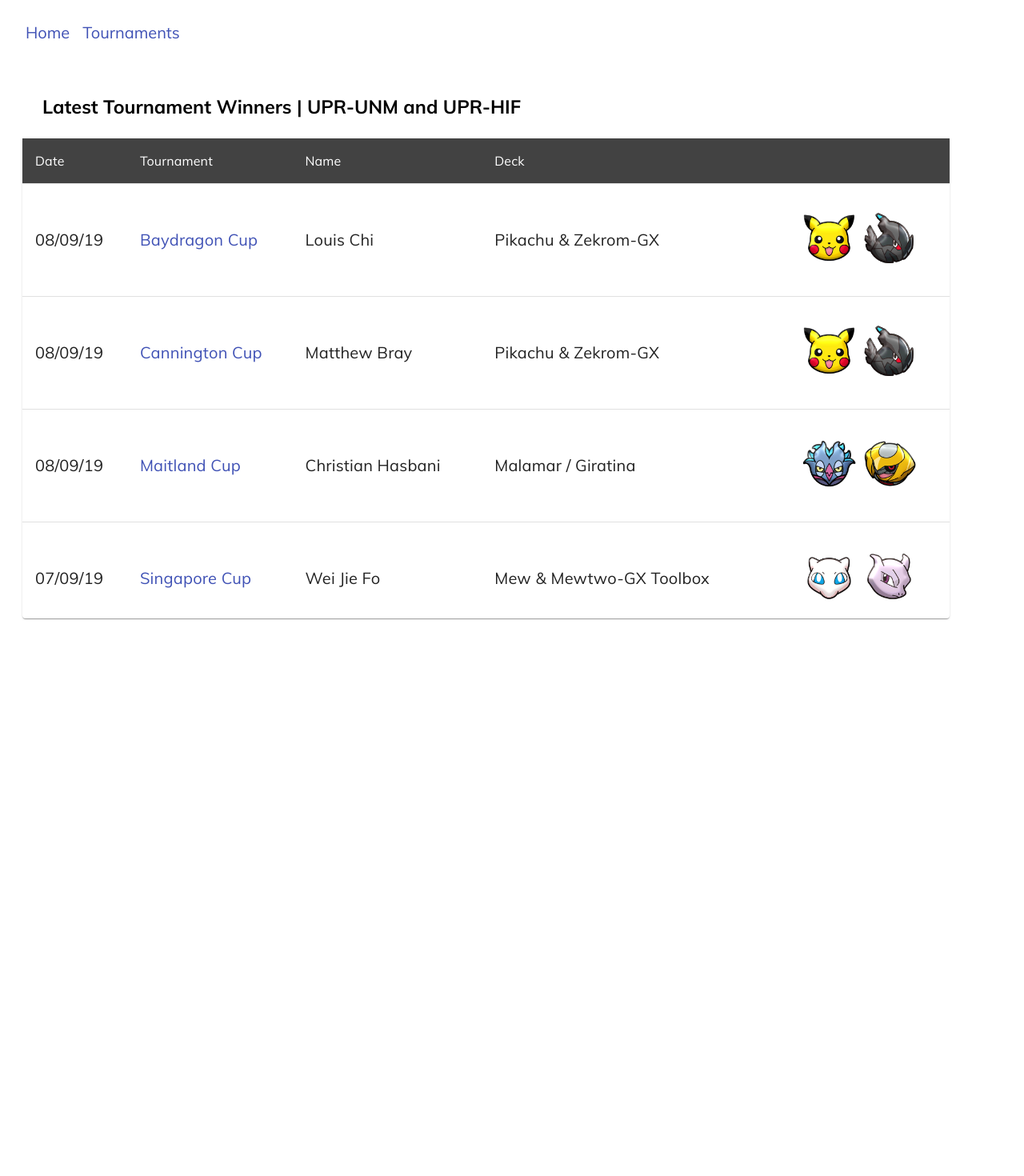
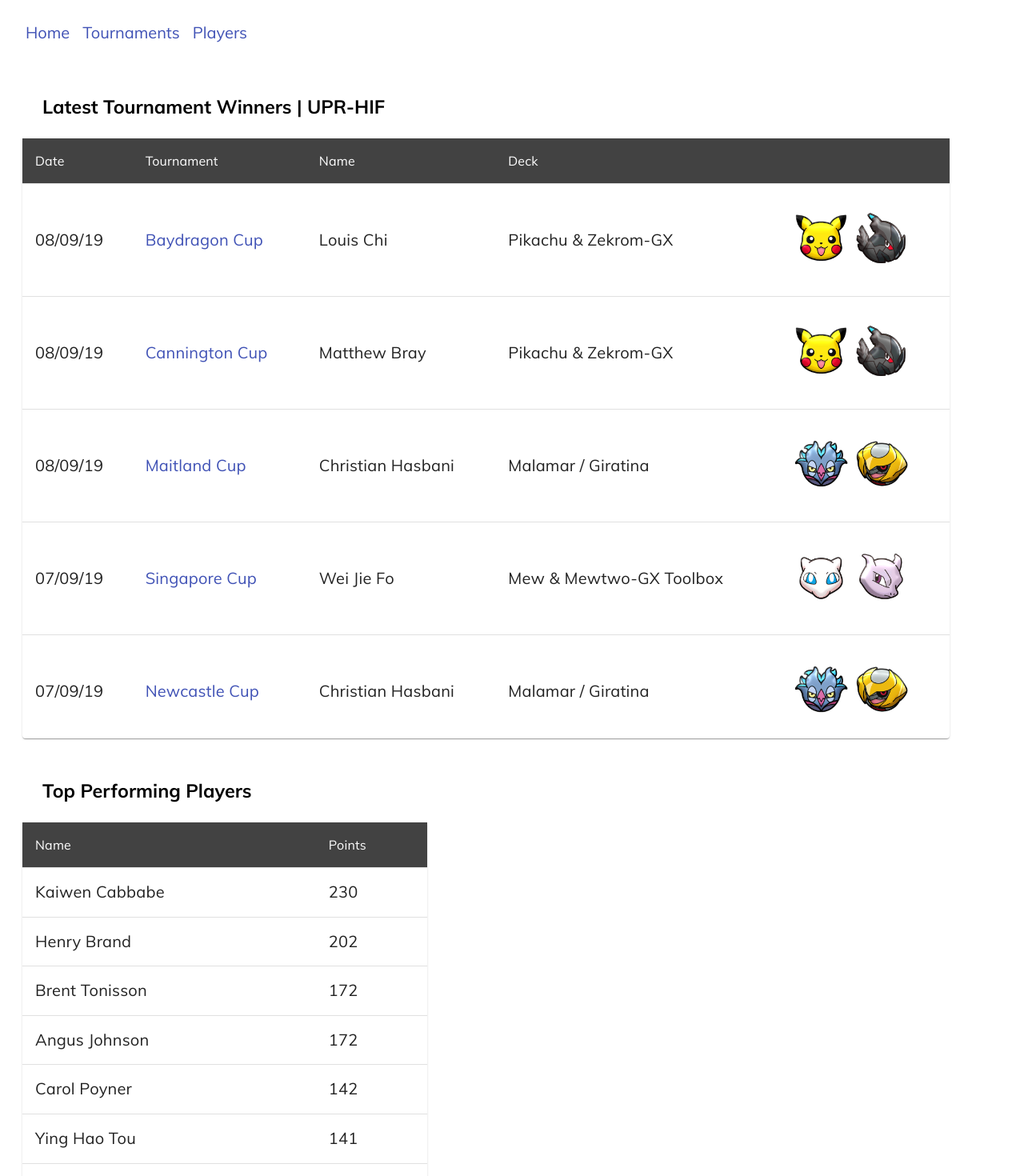
Before and after one commit to LiberoHS/champions-festival-old, a React (Create React App) app: page / in a window 1280 px wide. Shown: the top 1470 px of the page at 80% size. Before the commit the page ends 821 px from the top, so only its background shows below. Built offline with nearby package versions, Linux system fonts and the light colour scheme; no server answers.

Commit message:
v3.1 Player lists added

```diff
--- a/src/App.js
+++ b/src/App.js
@@ -4,10 +4,10 @@
 import React from 'react';
 import ArrowBackIosIcon from '@material-ui/icons/ArrowBackIos';
 import { Grid, Link, Switch, FormControlLabel, IconButton } from '@material-ui/core';
-import { HomeMenu, PlayerInfo, SearchBar, TournamentInfo, TournamentList } from './components';
+import { HomeMenu, PlayerInfo, PlayerList, SearchBar, TournamentInfo, TournamentList } from './components';
 import decks from './data/decks.js';
 import tournamentList from './data/tournaments.js';
-import players from './data/players.js';
+import playerList from './data/players.js';
 
 const buttonStyle = {
     height: '25px',
@@ -50,30 +50,38 @@ class App extends React.Component {
     state = {
         tournamentList: tournamentList,
         decks: decks,
-        players: players,
+        playerList: playerList,
         currentTournament: null,
         currentPlayer: null,
         show: 'home',
         data: null,
-        checkedChallenge: false
+        checkedChallenge: false,
+        checkedPoints: false,
+        tracker: 0
     }
 
     // Changed states
     backButton = () => {
-        var filteredList = tournamentList.filter((tournament, key) => {
+        var filteredTournaments = tournamentList.filter((tournament, key) => {
             return (tournament.type !== 'League Challenge');
         });
 
-        if (this.state.show === 'list') {
+        if (this.state.show === 'tournamentList' || this.state.show === 'playerList') {
             this.setState({ show: 'home', currentTournament: null })
         } else if (this.state.show === 'tournament') {
             if (this.state.checkedChallenge === true) {
-                this.setState({ show: 'list', currentTournament: null, tournamentList: filteredList });
+                this.setState({ show: 'tournamentList', currentTournament: null, tournamentList: filteredTournaments });
             } else {
-                this.setState({ show: 'list', currentTournament: null, tournamentList: tournamentList });
+                this.setState({ show: 'tournamentList', currentTournament: null, tournamentList: tournamentList });
             }
         } else if (this.state.show === 'player') {
+            if (this.state.tracker === 1) {
                 this.setState({ show: 'tournament', currentPlayer: null })
+            } else if (this.state.tracker === 2) {
+                this.setState({ show: 'playerList', currentPlayer: null })
+            } else {
+                this.setState({ show: 'home', currentPlayer: null })
+            }
         }
     }
 
@@ -82,7 +90,12 @@ class App extends React.Component {
     }
 
     setCurrentPlayer = (player) => {
-        this.setState({ currentPlayer: players[players.findIndex(x => x.name === player.name)], show: 'player' });
+        this.setState({ currentPlayer: playerList[playerList.findIndex(x => x.name === player.name)], show: 'player' });
+        if (this.state.show === 'tournament') {
+            this.setState({ tracker: 1 });
+        } else if (this.state.show === 'playerList') {
+            this.setState({ tracker: 2 });
+        }
     }
 
     homePage = () => {
@@ -90,26 +103,32 @@ class App extends React.Component {
     }
 
     tournamentList = () => {
-        var filteredList = tournamentList.filter((tournament, key) => {
+        var filteredTournaments = tournamentList.filter((tournament, key) => {
             return (tournament.type !== 'League Challenge');
         });
 
         if (this.state.checkedChallenge === true) {
-            this.setState({ show: 'list', currentTournament: null, tournamentList: filteredList });
+            this.setState({ show: 'tournamentList', currentTournament: null, tournamentList: filteredTournaments });
         } else {
-            this.setState({ show: 'list', currentTournament: null, tournamentList: tournamentList });
+            this.setState({ show: 'tournamentList', currentTournament: null, tournamentList: tournamentList });
         }
+    }
+
+    playerList = () => {
+        this.setState({ show: 'playerList', currentPlayer: null, playerList: playerList });
     }
 
     // Filter for search bar (WIP for refactoring)
     handleChange = async (searchTerm) => {
         var searchedList;
-        var filteredList = tournamentList.filter((tournament, key) => {
+        var searchedPlayers;
+        var filteredTournaments = tournamentList.filter((tournament, key) => {
             return (tournament.type !== 'League Challenge');
         });
 
+        if (this.state.show === 'tournamentList') {
             if (this.state.checkedChallenge === true) {
-            searchedList = filteredList.filter((tournament, key) => {
+                searchedList = filteredTournaments.filter((tournament, key) => {
                     if(tournament.name.toLowerCase().search(searchTerm.toLowerCase()) === 0) {
                         return tournament;
                     }
@@ -117,7 +136,7 @@ class App extends React.Component {
                     return 0;
                 });
 
-            this.setState({ show: 'list', currentTournament: null, tournamentList: filteredList });
+                this.setState({ show: 'tournamentList', currentTournament: null, tournamentList: filteredTournaments });
             } else {
                 searchedList = tournamentList.filter((tournament, key) => {
                     if(tournament.name.toLowerCase().search(searchTerm.toLowerCase()) === 0) {
@@ -126,28 +145,56 @@ class App extends React.Component {
 
                     return 0;
                 });
-
-            this.setState({ show: 'list', currentTournament: null, tournamentList: tournamentList });
             }
 
-        this.setState({ show: 'list', currentTournament: null, tournamentList: searchedList });
+            this.setState({ show: 'tournamentList', currentTournament: null, tournamentList: searchedList });
+        } else if (this.state.show === 'playerList') {
+            searchedPlayers = playerList.filter((player, key) => {
+                if(player.name.toLowerCase().search(searchTerm.toLowerCase()) === 0) {
+                    return player;
+                }
+
+                return 0;
+            });
+
+            this.setState({ show: 'playerList', currentPlayer: null, playerList: searchedPlayers });
+        }
     }
 
     // Filter out League Challenges (WIP for refactoring)
     filterChallenges = () => {
-        var filteredList = tournamentList.filter((tournament, key) => {
+        var filteredTournaments = tournamentList.filter((tournament, key) => {
             return (tournament.type !== 'League Challenge');
         });
 
         if (this.state.checkedChallenge === true) {
-            this.setState({ show: 'list', currentTournament: null, tournamentList: tournamentList, checkedChallenge: false });
+            this.setState({ show: 'tournamentList', currentTournament: null, tournamentList: tournamentList, checkedChallenge: false });
         } else {
-            this.setState({ show: 'list', currentTournament: null, tournamentList: filteredList, checkedChallenge: true });
+            this.setState({ show: 'tournamentList', currentTournament: null, tournamentList: filteredTournaments, checkedChallenge: true });
+        }
+    }
+
+    sortPoint = () => {
+        if (this.state.checkedPoints === true) {
+            playerList.sort(function (a, b) {
+                return a.name.localeCompare(b.name);
+            });
+
+            this.setState({ playerList: playerList, checkedPoints: false });
+        } else if (this.state.checkedPoints === false) {
+            playerList.sort(function (a, b) {
+                return b.points - a.points;
+            });
+
+            this.setState({ playerList: playerList, checkedPoints: true });
         }
     }
 
     // EXPRESS BACKEND
     componentDidMount() {
+        playerList.sort(function (a, b) {
+            return a.name.localeCompare(b.name);
+        });
         // Call our fetch function below once the component mounts
         this.callBackendAPI()
         .then(res => this.setState({ data: res.express }))
@@ -166,7 +213,8 @@ class App extends React.Component {
     };
 
     render () {
-        const { tournamentList, currentTournament, currentPlayer, decks, show, checkedChallenge } = this.state;
+        const { tournamentList, currentTournament, playerList, currentPlayer,
+        decks, show, checkedChallenge, checkedPoints } = this.state;
 
         return (
             <Grid>
@@ -180,6 +228,7 @@ class App extends React.Component {
                                 <ul>
                                 <li><Link style={{cursor: 'pointer'}} onClick={this.homePage}>Home</Link></li>
                                 <li><Link style={{cursor: 'pointer'}} onClick={this.tournamentList}>Tournaments</Link></li>
+                                <li><Link style={{cursor: 'pointer'}} onClick={this.playerList}>Players</Link></li>
                                 {/* <li>Coming Soon in v4!</li> */}
                                 </ul>
                             </div>
@@ -191,17 +240,26 @@ class App extends React.Component {
                     {show === 'home' && <HomeMenu
                     setCurrentTournament={this.setCurrentTournament}
                     tournaments={tournamentList}
-                    decks={decks}/>}
+                    decks={decks}
+                    players={playerList}/>}
                 </Grid>
                 <Grid>
-                    {show === 'list' && <SearchBar onFormSubmit={this.handleChange}/>}
+                    {show === 'tournamentList' && <SearchBar onFormSubmit={this.handleChange}/>}
+                    {show === 'playerList' && <SearchBar onFormSubmit={this.handleChange}/>}
                     {/* SORT FUNCTIONALITY */}
-                    {show === 'list' && <FormControlLabel control={
+                    {show === 'tournamentList' && <FormControlLabel control={
                         <Switch checked={checkedChallenge} onChange={this.filterChallenges} value="checkedChallenge"/>
                     } label='No Challenges' />}
-                    {show === 'list' && <TournamentList
+                    {show === 'tournamentList' && <TournamentList
                     setCurrentTournament={this.setCurrentTournament}
                     tournamentList={tournamentList}/>}
+
+                    {show === 'playerList' && <FormControlLabel control={
+                        <Switch checked={checkedPoints} onChange={this.sortPoint} value="checkedPoints"/>
+                    } label='Sort Points' />}
+                    {show === 'playerList' && <PlayerList
+                    setCurrentPlayer={this.setCurrentPlayer}
+                    playerList={playerList}/>}
                 </Grid>
                 <Grid>
                     {show === 'tournament' && <TournamentInfo
--- a/src/components/HomeMenu.js
+++ b/src/components/HomeMenu.js
@@ -4,38 +4,57 @@ import { Grid, Link, Paper } from '@material-ui/core';
 import { Table, TableRow, TableCell, TableHead, TableBody } from '@material-ui/core';
 import { useMediaQuery } from 'react-responsive';
 
-const tableGrid = {
-    margin: '20px',
-    width: '450px',
-    height: '700px',
-    backgroundColor: 'white'
-};
-
 const text = {
     margin: '15px',
     padding: '10px'
 }
 
-const HomeMenu = ({ setCurrentTournament, tournaments, decks }) => {
+const HomeMenu = ({ setCurrentTournament, tournaments, decks, players }) => {
+    players = players.sort(function (a, b) {
+        return b.points - a.points;
+    });
+
+    players = players.filter((player, key) => {
+        return (key < 10);
+    });
+
     const isDesktop = useMediaQuery({ minWidth: 992 });
     const isNotMobile = useMediaQuery({ minWidth: 768 });
-    const headerStyle = {
-        color: 'white',
-        fontFamily: 'Muli',
-        fontSize: '16px'
-    };
-
+    let headerStyle = {};
     let cellStyle = {};
+    let tableGrid = {};
 
     if (isNotMobile) {
+        headerStyle = {
+            color: 'white',
+            fontFamily: 'Muli',
+            fontSize: '16px'
+        };
         cellStyle = {
             fontFamily: 'Muli',
             fontSize: '20px'
         };
+        tableGrid = {
+            margin: '20px',
+            width: '40%',
+            height: '80%',
+            backgroundColor: 'white'
+        };
     } else {
+        headerStyle = {
+            color: 'white',
+            fontFamily: 'Muli',
+            fontSize: '12px'
+        };
         cellStyle = {
             fontFamily: 'Muli',
-            fontSize: '16px'
+            fontSize: '10px'
+        };
+        tableGrid = {
+            margin: '20px',
+            width: '90%',
+            height: '85%',
+            backgroundColor: 'white'
         };
     }
     function compareDecks(target) {
@@ -53,9 +72,9 @@ const HomeMenu = ({ setCurrentTournament, tournaments, decks }) => {
             width: '100%',
         },
         tableWrapper: {
-            maxHeight: 600,
+            maxHeight: 750,
             minWidth: 100,
-            overflow: 'auto',
+            overflow: 'hidden',
         },
     });
 
@@ -63,20 +82,14 @@ const HomeMenu = ({ setCurrentTournament, tournaments, decks }) => {
 
     var newestFormat = tournaments[0].format;
     var currFormat = tournaments.filter((tournament, key) => {
-        return (tournament.format === 'UPR-UNM' || tournament.format === newestFormat);
+        return key < 5;
     });
-
-    if (currFormat.length < 5) {
-        currFormat = tournaments.filter((tournament, key) => {
-            return (key < 5);
-        });
-    }
 
     return (
         <Grid>
             <Grid container>
                 <Grid item xs={11} style={tableGrid}>
-                    <h3 style={text}>Latest Tournament Winners | UPR-UNM and {newestFormat}</h3>
+                    <h3 style={text}>Latest Tournament Winners | {newestFormat}</h3>
                     <Paper className={classes.root}>
                         <div className={classes.tableWrapper}>
                             <Table>
@@ -146,6 +159,30 @@ const HomeMenu = ({ setCurrentTournament, tournaments, decks }) => {
                     </Grid>
                 </Grid> */}
             </Grid>
+            <Grid item xs={11} style={tableGrid}>
+                <h3 style={text}>Top Performing Players</h3>
+                <Paper className={classes.root}>
+                    <div className={classes.tableWrapper}>
+                        <Table>
+                            <TableHead>
+                                <TableRow style={{backgroundColor: '#424242'}}>
+                                    <TableCell align="left" style={headerStyle}>Name</TableCell>
+                                    <TableCell align="left" style={headerStyle}>Points</TableCell>
+                                </TableRow>
+                            </TableHead>
+                            <TableBody>
+                            {players.map((player, key) => {
+                                return(
+                                <TableRow key={key}>
+                                    <TableCell align="left" style={cellStyle}>{player.name}</TableCell>
+                                    <TableCell align="left" style={cellStyle}>{player.points}</TableCell>
+                                </TableRow>
+                            )})}
+                            </TableBody>
+                        </Table>
+                    </div>
+                </Paper>
+            </Grid>
         </Grid>
     )
 }
--- /dev/null
+++ b/src/components/PlayerList.js
@@ -0,0 +1,55 @@
+import React from 'react';
+import { useMediaQuery } from 'react-responsive';
+import { Grid, Link, Table, TableRow, TableCell, TableHead, TableBody } from '@material-ui/core';
+import { useStyles } from './useStyles';
+
+const PlayerList = ({ setCurrentPlayer, playerList }) => {
+    const classes = useStyles();
+    const isNotMobile = useMediaQuery({ minWidth: 768 });
+    const headerStyle = {
+        color: 'white',
+        fontFamily: 'Muli',
+        fontSize: '16px'
+    };
+
+    let cellStyle = {};
+
+    if (isNotMobile) {
+        cellStyle = {
+            fontFamily: 'Muli',
+            fontSize: '20px'
+        };
+    } else {
+        cellStyle = {
+            fontFamily: 'Muli',
+            fontSize: '16px'
+        };
+    }
+
+    return (
+        <Grid>
+            <Grid className={classes.root}>
+                <Table className={classes.table}>
+                    <TableHead>
+                        <TableRow style={{backgroundColor: '#424242'}}>
+                            <TableCell align="center" style={headerStyle}>Name</TableCell>
+                            <TableCell align="left" style={headerStyle}>Points</TableCell>
+                        </TableRow>
+                    </TableHead>
+                    <TableBody>
+                        {playerList.map((player, key) => (
+                            <TableRow key={key}>
+                                <TableCell component="th" align="center" style={cellStyle}>
+                                    <Link style={{cursor: 'pointer'}} onClick={() => setCurrentPlayer(player)}>{player.name}</Link>
+                                </TableCell>
+                                <TableCell align="left" style={cellStyle}>{player.points}</TableCell>
+                            </TableRow>
+                        ))}
+                    </TableBody>
+                </Table>
+            </Grid>
+        </Grid>
+    )
+}
+
+export default PlayerList;
--- a/src/components/TournamentList.js
+++ b/src/components/TournamentList.js
@@ -6,6 +6,7 @@ import { useStyles } from './useStyles';
 const TournamentList = ({ setCurrentTournament, tournamentList }) => {
     const classes = useStyles();
     const isNotMobile = useMediaQuery({ minWidth: 768 });
+    const isNotTablet = useMediaQuery({ minWidth: 991 });
     const headerStyle = {
         color: 'white',
         fontFamily: 'Muli',
@@ -37,7 +38,7 @@ const TournamentList = ({ setCurrentTournament, tournamentList }) => {
                             <TableCell align="left" style={headerStyle}>Region</TableCell>
                             {isNotMobile && <TableCell align="left" style={headerStyle}>Type</TableCell>}
                             {isNotMobile && <TableCell align="left" style={headerStyle}>Cycle</TableCell>}
-                            {isNotMobile && <TableCell align="left" style={headerStyle}>Attendance</TableCell>}
+                            {isNotTablet && <TableCell align="left" style={headerStyle}>Attendance</TableCell>}
                         </TableRow>
                     </TableHead>
                     <TableBody>
@@ -50,7 +51,7 @@ const TournamentList = ({ setCurrentTournament, tournamentList }) => {
                                 <TableCell align="left" style={cellStyle}>{item.region}</TableCell>
                                 {isNotMobile && <TableCell align="left" style={cellStyle}>{item.type}</TableCell>}
                                 {isNotMobile && <TableCell align="left" style={cellStyle}>{item.cycle}</TableCell>}
-                                {isNotMobile && <TableCell align="left" style={cellStyle}>{item.attendance}</TableCell>}
+                                {isNotTablet && <TableCell align="left" style={cellStyle}>{item.attendance}</TableCell>}
                             </TableRow>
                         ))}
                     </TableBody>
--- a/src/components/index.js
+++ b/src/components/index.js
@@ -1,6 +1,7 @@
 export { default as HomeMenu } from './HomeMenu';
 export { default as NavBar } from './NavBar';
 export { default as PlayerInfo } from './PlayerInfo';
+export { default as PlayerList } from './PlayerList';
 export { default as SearchBar } from './SearchBar';
 export { default as TournamentInfo } from './TournamentInfo';
 export { default as TournamentList } from './TournamentList';
```
Lines whose indentation alone changed are shown as unchanged.
